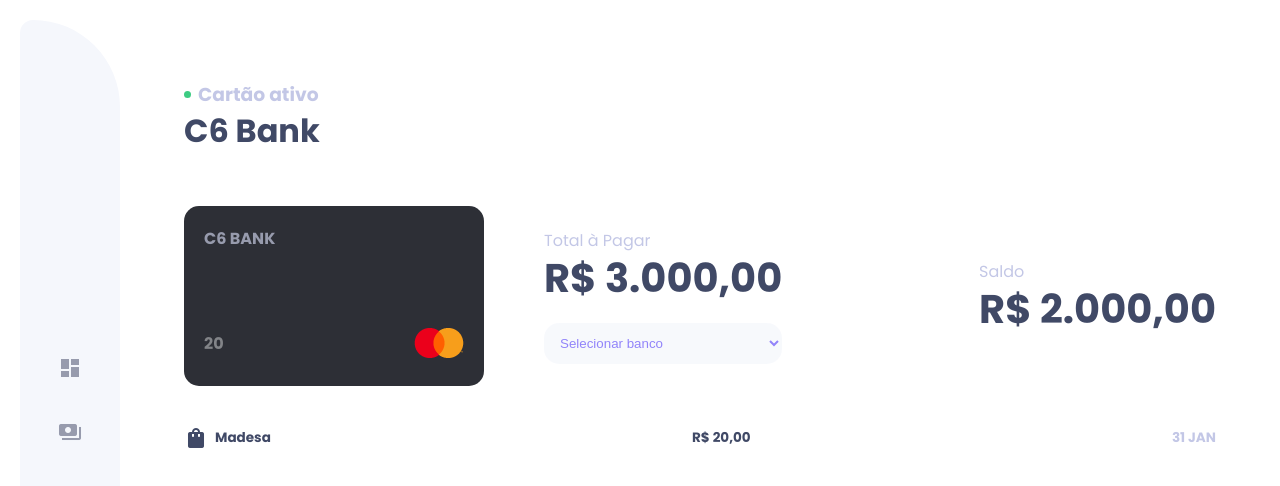
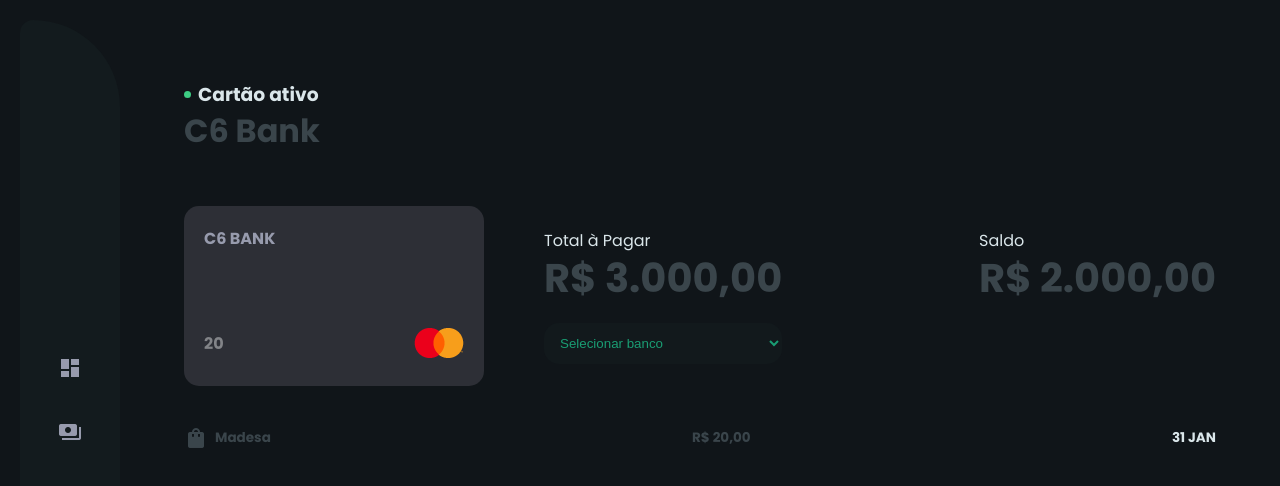
Before and after one commit to Gabriel98N/controle-financeiro, a website built with webpack: page index.html in a window 1280 px wide. Built offline with nearby package versions, Linux system fonts and the light colour scheme.

Commit message:
adicionando tema dark

```diff
--- a/css/cartao.css
+++ b/css/cartao.css
@@ -1,7 +1,6 @@
 .dados {
   width: 100%;
   display: flex;
-  align-items: center;
   justify-content: space-between;
 }
 
--- a/css/style.css
+++ b/css/style.css
@@ -24,13 +24,13 @@
 }
 
 :root {
-  --cor-principal: #6451f8;
+  --cor-principal: #1ed799;
   --gap: 1.25rem;
 
   --bg: #fff;
   --bg2: #f5f7fc;
 
-  --cor1: #979bad;
+  --cor1: #3a454b;
   --cor2: #404966;
   --cor3: #c3c7e6;
   --cor4: #828488;
@@ -49,6 +49,16 @@
   -moz-osx-font-smoothing: grayscale;
   -webkit-font-smoothing: antialiased;
   background-color: var(--bg);
+}
+
+body.dark {
+  --bg: #101519;
+  --bg2: #131b1e;
+
+  --cor1: #979bad;
+  --cor2: #3a454b;
+  --cor3: #dae6ea;
+  --cor4: #828488;
 }
 
 .estrutura {
--- a/index.html
+++ b/index.html
@@ -16,7 +16,7 @@
   <title>Controle financeiro</title>
 </head>
 
-<body>
+<body class="dark">
   <div class="estrutura">
     <div class="content">
       <div class="header-cartao container">
```
Also changed, not shown: cartoes.html (+1 -1 lines), css/style.min.css (added).
